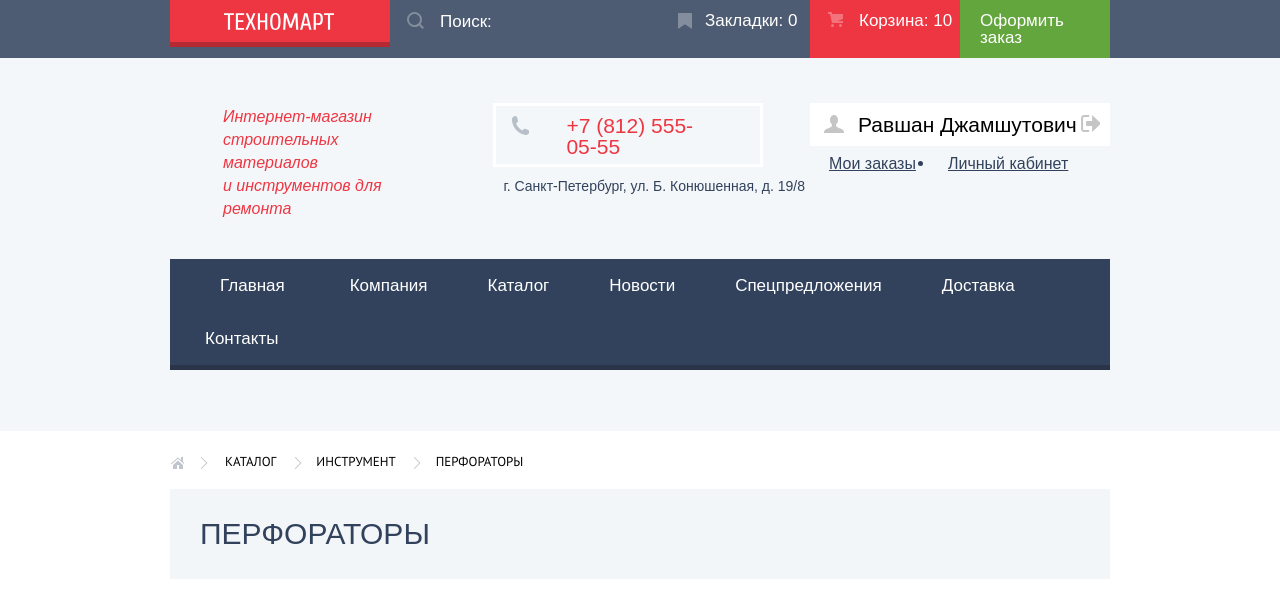
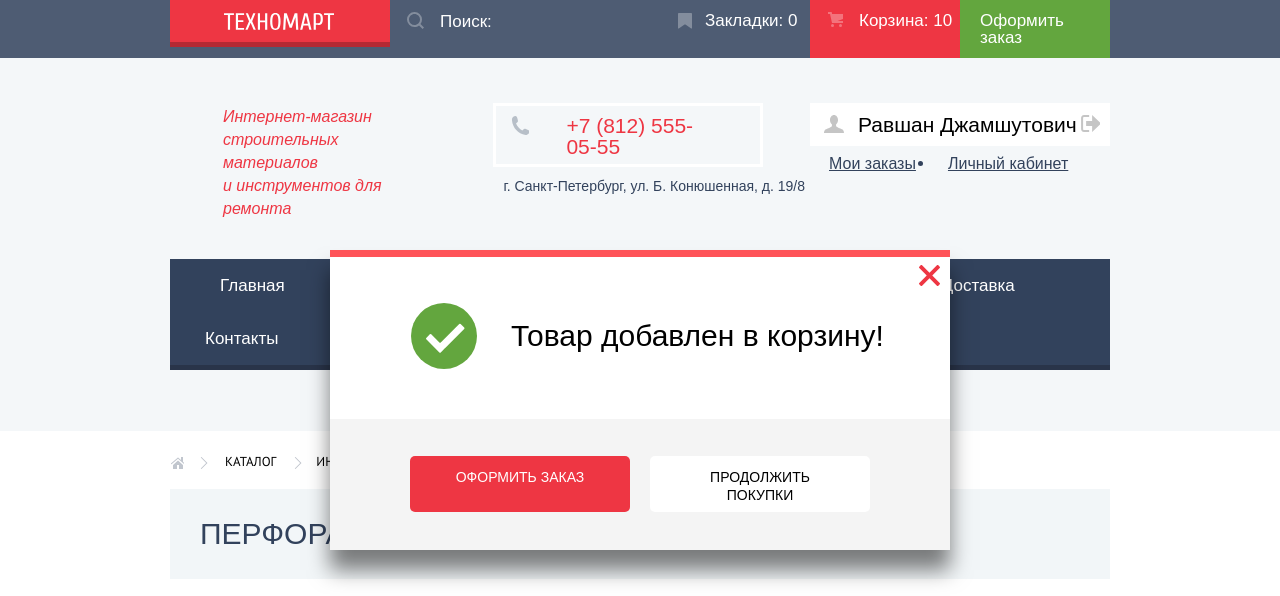
Before and after one commit to dielectrique/946697-technomart-24, a plain HTML site: page catalog.html in a window 1280 px wide. Shown: the top 596 px of the page. Drawn offline with Linux system fonts and the light colour scheme; a web font is replaced by a local one.

Commit message:
Update style.css

```diff
--- a/css/style.css
+++ b/css/style.css
@@ -2390,7 +2390,7 @@ img {
     margin-bottom: 33px;
 }
 
-.modal-feedback .modal-close {
+.modal-close {
     position: absolute;
     top: 10px;
     right: 10px;
@@ -2405,6 +2405,24 @@ img {
 
     background: url("../img/icon-close.svg") no-repeat 0 0;
 }
+
+/*
+.modal-feedback .modal-close {
+    position: absolute;
+    top: 10px;
+    right: 10px;
+
+    width: 23px;
+    height: 23px;
+
+    text-indent: -1000px;
+    z-index: 20;
+
+    border: none;
+
+    background: url("../img/icon-close.svg") no-repeat 0 0;
+}
+*/
 
 .modal-addon {
     display: flex;
@@ -2448,9 +2466,9 @@ img {
     font-weight: 400;
     color: #000000;
 
-    margin-left: 180px;
-    margin-bottom: 65px;
-    margin-top: 60px;
+    margin-left: 181px;
+    margin-bottom: 68px;
+    margin-top: 64px;
 }
 
 .modal-addon p::before {
@@ -2458,7 +2476,7 @@ img {
 
     position: absolute;
     left: -100px;
-    top: -20px;
+    top: -18px;
 
     width: 67px;
     height: 67px;
@@ -2481,8 +2499,8 @@ img {
 .link-to-cart,
 .continue-shopping {
     width: 220px;
-    margin-bottom: 40px;
-    padding-top: 8px;
+    margin-bottom: 38px;
+    padding-top: 12px;
     padding-bottom: 8px;
 }
 
@@ -2492,15 +2510,17 @@ img {
 }
 
 .modal-addon .modal-close {
-    top: 10px;
-    right: 10px;
-}
-
+    top: 8px;
+    right: 8px;
+}
+
+/*
 .modal-feedback,
 .modal-addon,
 .modal-map {
     display: none;
 }
+*/
 
 .hidden {
     display: none;
```
